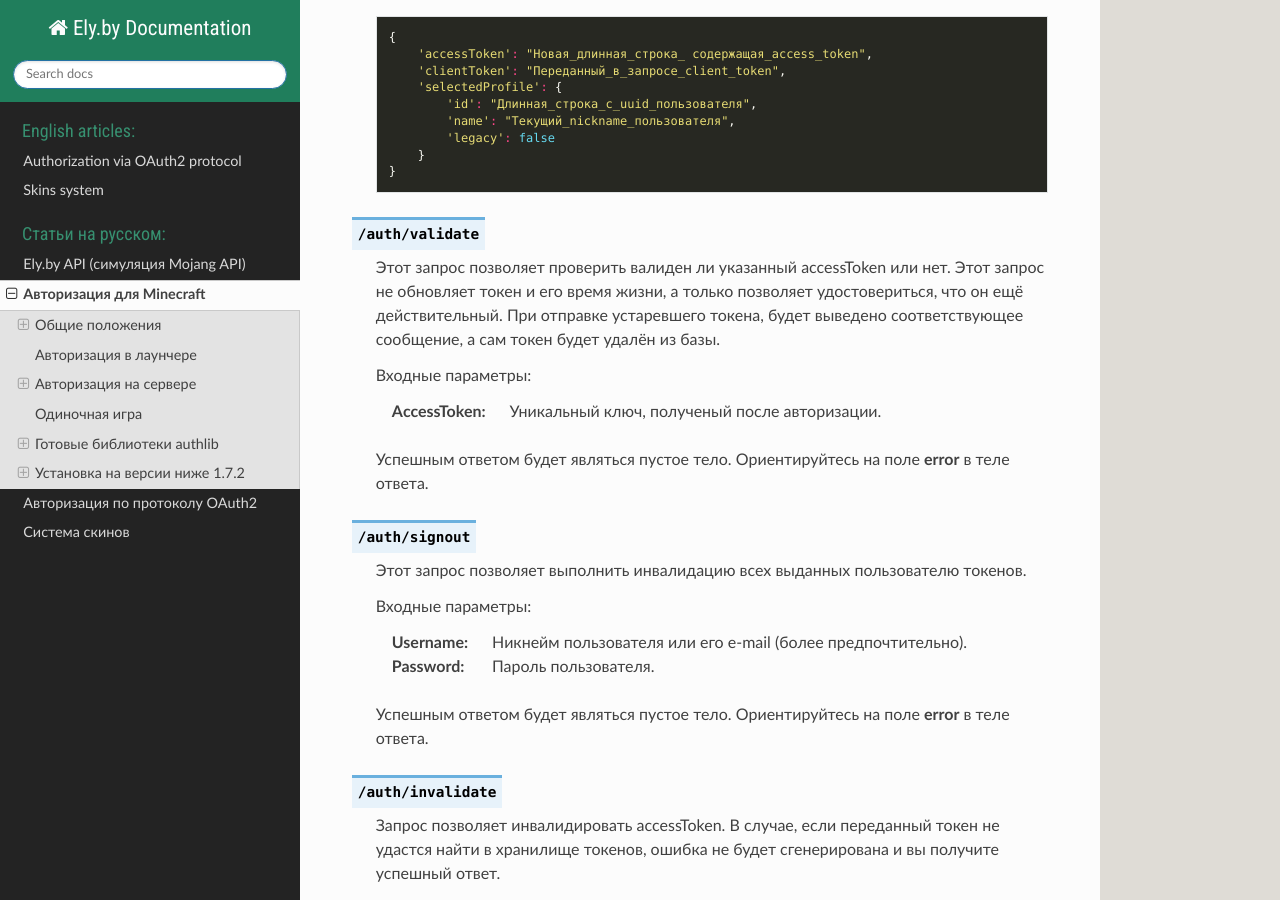
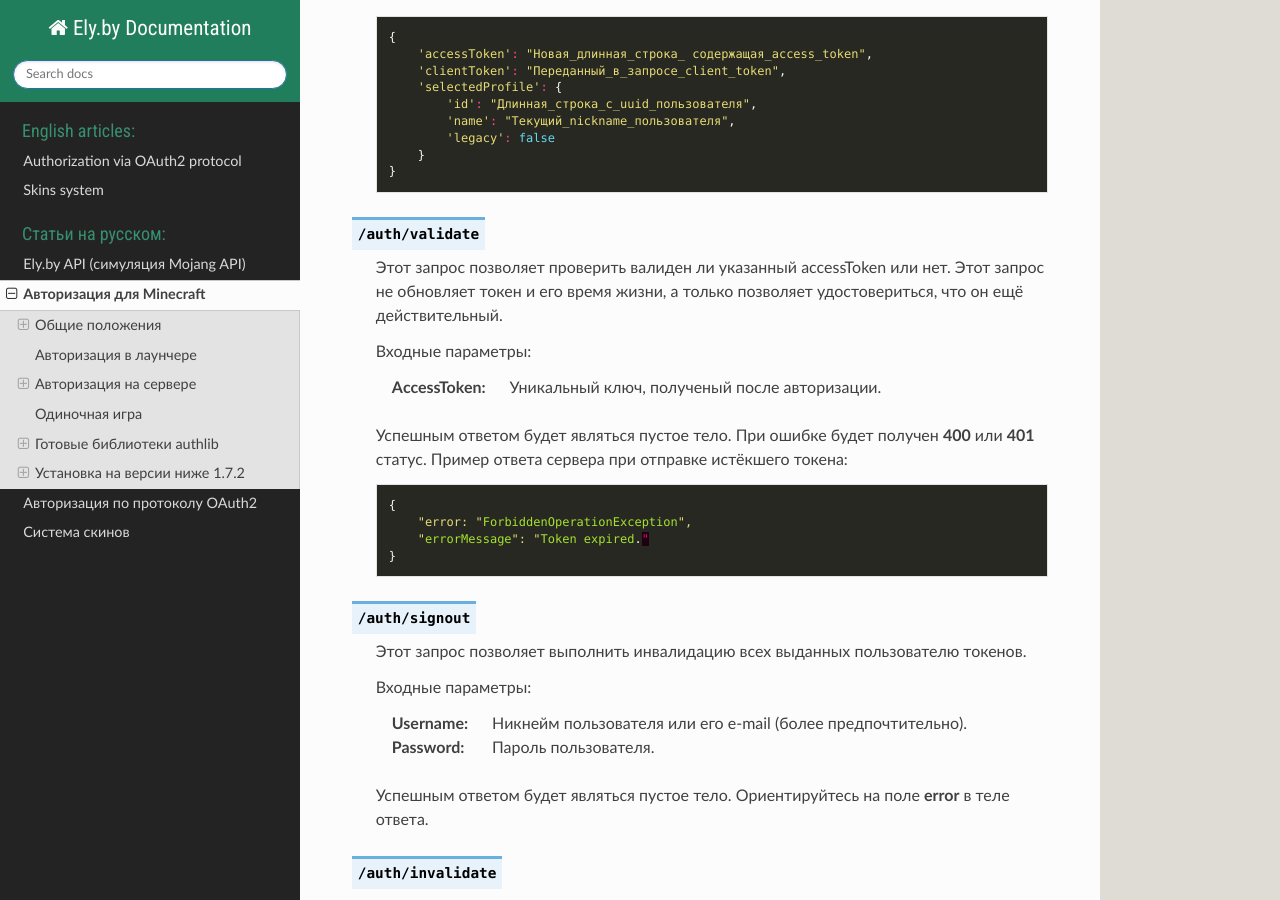
Before and after one commit to elyby/docs, a Sphinx documentation site: the page built from source/ru/minecraft-auth.rst, in a window 1280 px wide and 900 px high, scrolled down 2438 px. Built offline with Sphinx 7.4.7 and the Read the Docs theme 2.0.0, drawn with Linux system fonts in a browser that asks for light colours.

Commit message:
Update docs about minecraft auth

```diff
--- a/source/ru/minecraft-auth.rst
+++ b/source/ru/minecraft-auth.rst
@@ -123,14 +123,21 @@ accessToken для игрового клиента Minecraft. Важно пон
 .. function:: /auth/validate
 
    Этот запрос позволяет проверить валиден ли указанный accessToken или нет. Этот запрос не обновляет токен и его время
-   жизни, а только позволяет удостовериться, что он ещё действительный. При отправке устаревшего токена, будет выведено
-   соответствующее сообщение, а сам токен будет удалён из базы.
+   жизни, а только позволяет удостовериться, что он ещё действительный.
 
    Входные параметры:
 
    :accessToken: Уникальный ключ, полученый после авторизации.
 
-   Успешным ответом будет являться пустое тело. Ориентируйтесь на поле **error** в теле ответа.
+   Успешным ответом будет являться пустое тело. При ошибке будет получен **400** или **401** статус. Пример ответа сервера
+   при отправке истёкшего токена:
+
+   .. code-block:: javascript
+
+     {
+         "error: "ForbiddenOperationException",
+         "errorMessage": "Token expired."
+     }
 
 .. function:: /auth/signout
 
```
